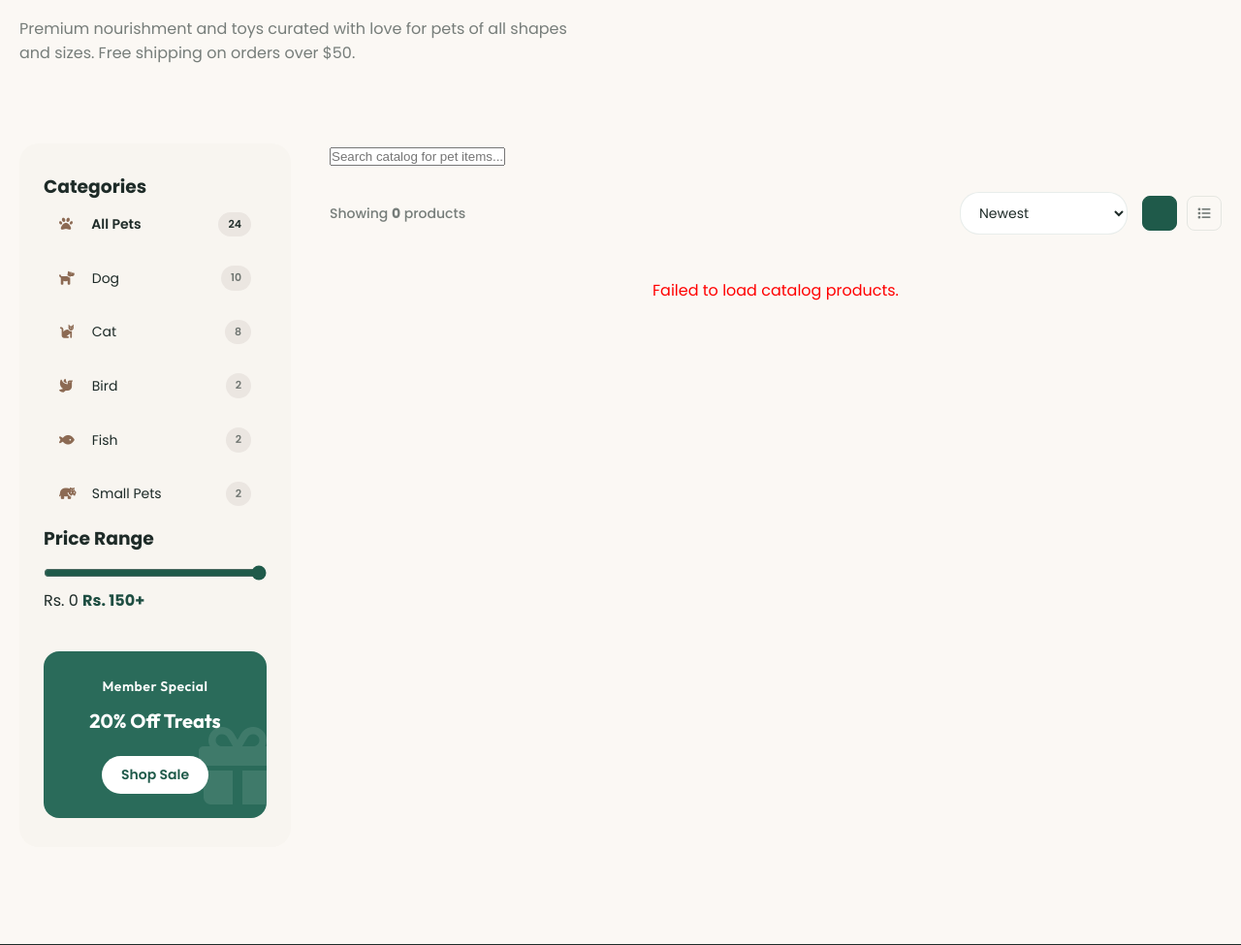
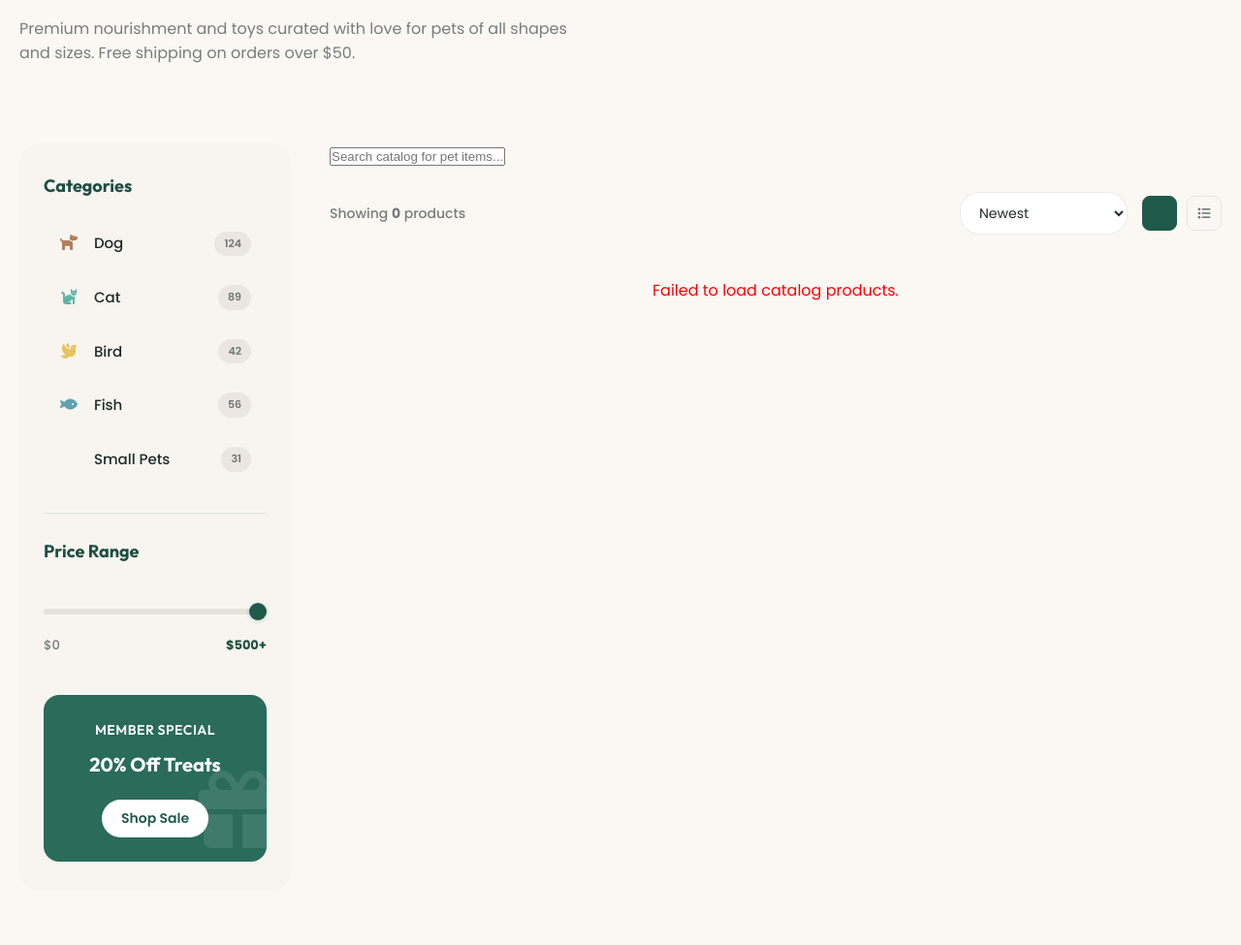
Before and after one commit to Subin-coder/DroolsPet, a PHP site: page /shop.html in a window 1280 px wide. Shown: the part 228-1203 px from the top of the page at 97% size. Run offline with PHP 8.4, Linux system fonts and the light colour scheme.

Commit message:
shop page fix

```diff
--- a/frontend/shop.html
+++ b/frontend/shop.html
@@ -53,29 +53,25 @@
                     <div class="filter-section">
                         <h3>Categories</h3>
                         <ul class="category-filter-list">
-                            <li class="category-filter-item active" onclick="filterByPetType('all', this)">
-                                <span><i class="fa-solid fa-paw"></i> All Pets</span>
-                                <span class="category-count-badge" id="count-all">24</span>
-                            </li>
                             <li class="category-filter-item" onclick="filterByPetType('dog', this)">
-                                <span><i class="fa-solid fa-dog"></i> Dog</span>
-                                <span class="category-count-badge" id="count-dog">10</span>
+                                <span><i class="fa-solid fa-dog icon-dog"></i> Dog</span>
+                                <span class="category-count-badge" id="count-dog">124</span>
                             </li>
                             <li class="category-filter-item" onclick="filterByPetType('cat', this)">
-                                <span><i class="fa-solid fa-cat"></i> Cat</span>
-                                <span class="category-count-badge" id="count-cat">8</span>
+                                <span><i class="fa-solid fa-cat icon-cat"></i> Cat</span>
+                                <span class="category-count-badge" id="count-cat">89</span>
                             </li>
                             <li class="category-filter-item" onclick="filterByPetType('bird', this)">
-                                <span><i class="fa-solid fa-dove"></i> Bird</span>
-                                <span class="category-count-badge" id="count-bird">2</span>
+                                <span><i class="fa-solid fa-dove icon-bird"></i> Bird</span>
+                                <span class="category-count-badge" id="count-bird">42</span>
                             </li>
                             <li class="category-filter-item" onclick="filterByPetType('fish', this)">
-                                <span><i class="fa-solid fa-fish"></i> Fish</span>
-                                <span class="category-count-badge" id="count-fish">2</span>
+                                <span><i class="fa-solid fa-fish icon-fish"></i> Fish</span>
+                                <span class="category-count-badge" id="count-fish">56</span>
                             </li>
                             <li class="category-filter-item" onclick="filterByPetType('small_pets', this)">
-                                <span><i class="fa-solid fa-hippo"></i> Small Pets</span>
-                                <span class="category-count-badge" id="count-small_pets">2</span>
+                                <span><i class="fa-solid fa-rabbit icon-small-pets"></i> Small Pets</span>
+                                <span class="category-count-badge" id="count-small_pets">31</span>
                             </li>
                         </ul>
                     </div>
@@ -84,17 +80,17 @@
                     <div class="filter-section">
                         <h3>Price Range</h3>
                         <div class="price-slider-container">
-                            <input type="range" id="priceSlider" class="price-slider" min="0" max="150" value="150" step="5">
+                            <input type="range" id="priceSlider" class="price-slider" min="0" max="500" value="500" step="10">
                             <div class="price-slider-values">
-                                <span>Rs. 0</span>
-                                <span id="priceSliderValue" style="color: var(--primary-green); font-weight: 700;">Rs. 150+</span>
+                                <span>$0</span>
+                                <span id="priceSliderValue" style="color: var(--primary-green); font-weight: 700;">$500+</span>
                             </div>
                         </div>
                     </div>
 
                     <!-- Member Special Promo Banner -->
                     <div class="member-special-card">
-                        <h4>Member Special</h4>
+                        <h4>MEMBER SPECIAL</h4>
                         <p>20% Off Treats</p>
                         <button class="btn" onclick="applyTreatsFilter()">Shop Sale</button>
                     </div>
@@ -338,9 +334,14 @@
             }
         }
 
+        function formatUSD(amount) {
+            const val = parseFloat(amount);
+            return isNaN(val) ? '$0.00' : `$${val.toFixed(2)}`;
+        }
+
         // Update counts in categories sidebar dynamically based on backend records
         function updateFilterCounters() {
-            const counts = { all: allProducts.length, dog: 0, cat: 0, bird: 0, fish: 0, small_pets: 0 };
+            const counts = { dog: 0, cat: 0, bird: 0, fish: 0, small_pets: 0 };
 
             allProducts.forEach(product => {
                 const p = mapProductToShopMockup(product);
@@ -349,12 +350,11 @@
                 }
             });
 
-            document.getElementById('count-all').textContent = counts.all;
-            document.getElementById('count-dog').textContent = counts.dog;
-            document.getElementById('count-cat').textContent = counts.cat;
-            document.getElementById('count-bird').textContent = counts.bird;
-            document.getElementById('count-fish').textContent = counts.fish;
-            document.getElementById('count-small_pets').textContent = counts.small_pets;
+            if (document.getElementById('count-dog')) document.getElementById('count-dog').textContent = counts.dog;
+            if (document.getElementById('count-cat')) document.getElementById('count-cat').textContent = counts.cat;
+            if (document.getElementById('count-bird')) document.getElementById('count-bird').textContent = counts.bird;
+            if (document.getElementById('count-fish')) document.getElementById('count-fish').textContent = counts.fish;
+            if (document.getElementById('count-small_pets')) document.getElementById('count-small_pets').textContent = counts.small_pets;
         }
 
         // Apply filters, slider value, sorting, and pagination
@@ -456,9 +456,9 @@
                     badgeHtml = `<span class="product-badge ${badgeClass}">${p.badge}</span>`;
                 }
 
-                let priceHtml = UIHelper.formatCurrency(p.price);
+                let priceHtml = formatUSD(p.price);
                 if (p.original_price) {
-                    priceHtml = `${UIHelper.formatCurrency(p.price)} <span style="text-decoration: line-through; color: var(--text-muted); font-size: 13px; margin-left: 6px;">${UIHelper.formatCurrency(p.original_price)}</span>`;
+                    priceHtml = `${formatUSD(p.price)} <span style="text-decoration: line-through; color: var(--text-muted); font-size: 13px; margin-left: 6px;">${formatUSD(p.original_price)}</span>`;
                 }
 
                 if (currentLayout === 'list') {
@@ -571,20 +571,25 @@
 
         // Filter by sidebar category links
         function filterByPetType(type, element) {
+            const wasActive = element && element.classList.contains('active');
             document.querySelectorAll('.category-filter-item').forEach(item => {
                 item.classList.remove('active');
             });
-            if (element) {
-                element.classList.add('active');
+            if (wasActive) {
+                activePetType = 'all';
+            } else {
+                if (element) {
+                    element.classList.add('active');
+                }
+                activePetType = type;
             }
-            activePetType = type;
             applyFilters();
         }
 
         // Slider value update triggers
         document.getElementById('priceSlider').addEventListener('input', (e) => {
             const val = e.target.value;
-            document.getElementById('priceSliderValue').textContent = val == 150 ? 'Rs. 150+' : UIHelper.formatCurrency(val);
+            document.getElementById('priceSliderValue').textContent = val == 500 ? '$500+' : `$${val}`;
             applyFilters();
         });
 
--- a/frontend/styles.css
+++ b/frontend/styles.css
@@ -1931,6 +1931,25 @@ table td img {
     font-weight: 600;
 }
 
+.filters-sidebar .filter-section {
+    margin-bottom: 30px;
+    border-top: 1px solid rgba(30, 78, 66, 0.1);
+    padding-top: 25px;
+}
+
+.filters-sidebar .filter-section:first-of-type {
+    border-top: none;
+    padding-top: 0;
+}
+
+.filters-sidebar .filter-section h3 {
+    font-size: 18px;
+    color: var(--primary-green);
+    margin-bottom: 20px;
+    font-family: 'Outfit', sans-serif;
+    font-weight: 700;
+}
+
 .category-filter-list {
     list-style: none;
 }
@@ -1939,14 +1958,14 @@ table td img {
     display: flex;
     justify-content: space-between;
     align-items: center;
-    padding: 10px 15px;
-    margin-bottom: 8px;
-    border-radius: 8px;
+    padding: 12px 16px;
+    margin-bottom: 6px;
+    border-radius: 12px;
     cursor: pointer;
-    transition: 0.2s ease;
-    font-size: 14px;
+    transition: all 0.2s ease;
+    font-size: 15px;
+    font-weight: 500;
     color: var(--text-main);
-    border: 1px solid transparent;
 }
 
 .category-filter-item:hover {
@@ -1954,15 +1973,35 @@ table td img {
 }
 
 .category-filter-item.active {
-    background: transparent;
-    color: var(--text-main);
+    background: rgba(30, 78, 66, 0.08);
     font-weight: 600;
 }
 
 .category-filter-item i {
-    color: #8C6A53;
     width: 20px;
-    margin-right: 10px;
+    margin-right: 12px;
+    font-size: 16px;
+    text-align: center;
+}
+
+.category-filter-item .icon-dog {
+    color: #b57c5e;
+}
+
+.category-filter-item .icon-cat {
+    color: #5eb5a6;
+}
+
+.category-filter-item .icon-bird {
+    color: #e8c35e;
+}
+
+.category-filter-item .icon-fish {
+    color: #5ea1b5;
+}
+
+.category-filter-item .icon-small-pets {
+    color: #5eb570;
 }
 
 .category-count-badge {
@@ -1975,8 +2014,8 @@ table td img {
 }
 
 .category-filter-item.active .category-count-badge {
-    background: #EBE6E1;
-    color: var(--text-main);
+    background: #1E4E42;
+    color: white;
 }
 
 .member-special-card {
@@ -2039,16 +2078,76 @@ table td img {
 }
 
 .price-slider {
+    -webkit-appearance: none;
+    appearance: none;
     width: 100%;
-    accent-color: var(--dp-green);
-}
-
-.price-slider-value {
-    display: block;
-    text-align: center;
-    margin-top: 10px;
+    height: 6px;
+    border-radius: 3px;
+    background: #E5E1DB;
+    outline: none;
+    margin: 15px 0 10px;
+}
+
+.price-slider::-webkit-slider-runnable-track {
+    width: 100%;
+    height: 6px;
+    cursor: pointer;
+    background: #E5E1DB;
+    border-radius: 3px;
+}
+
+.price-slider::-webkit-slider-thumb {
+    -webkit-appearance: none;
+    appearance: none;
+    height: 18px;
+    width: 18px;
+    border-radius: 50%;
+    background: var(--dp-green);
+    cursor: pointer;
+    margin-top: -6px; /* center the thumb on the track */
+    box-shadow: 0 1px 4px rgba(30, 78, 66, 0.2);
+    transition: transform 0.1s ease;
+}
+
+.price-slider::-webkit-slider-thumb:hover {
+    transform: scale(1.2);
+}
+
+.price-slider::-moz-range-track {
+    width: 100%;
+    height: 6px;
+    cursor: pointer;
+    background: #E5E1DB;
+    border-radius: 3px;
+}
+
+.price-slider::-moz-range-thumb {
+    height: 18px;
+    width: 18px;
+    border-radius: 50%;
+    background: var(--dp-green);
+    cursor: pointer;
+    border: none;
+    box-shadow: 0 1px 4px rgba(30, 78, 66, 0.2);
+    transition: transform 0.1s ease;
+}
+
+.price-slider::-moz-range-thumb:hover {
+    transform: scale(1.2);
+}
+
+.price-slider-values {
+    display: flex;
+    justify-content: space-between;
+    align-items: center;
+    margin-top: 12px;
+    font-size: 13px;
+    color: var(--text-muted);
     font-weight: 500;
-    color: var(--dp-green);
+}
+
+.price-slider-values span {
+    font-family: 'Poppins', sans-serif;
 }
 
 .shop-toolbar {
```
